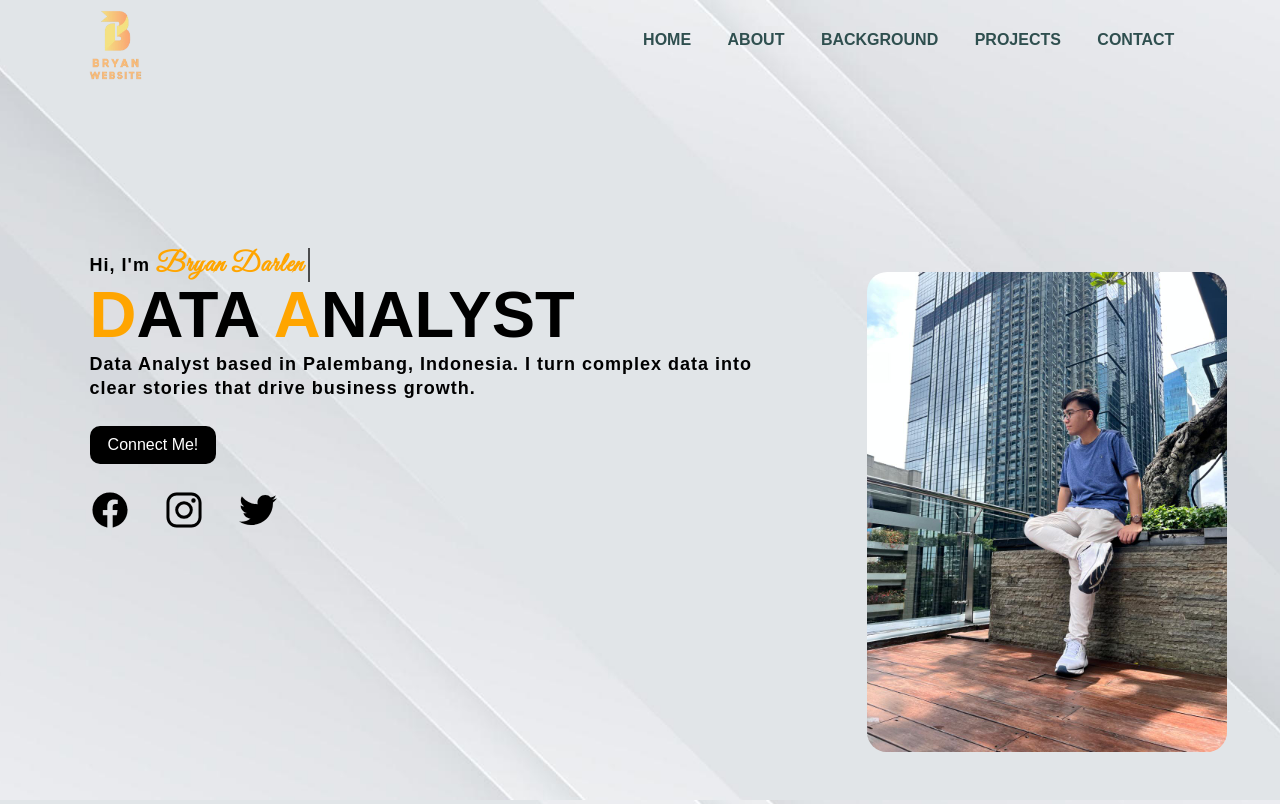
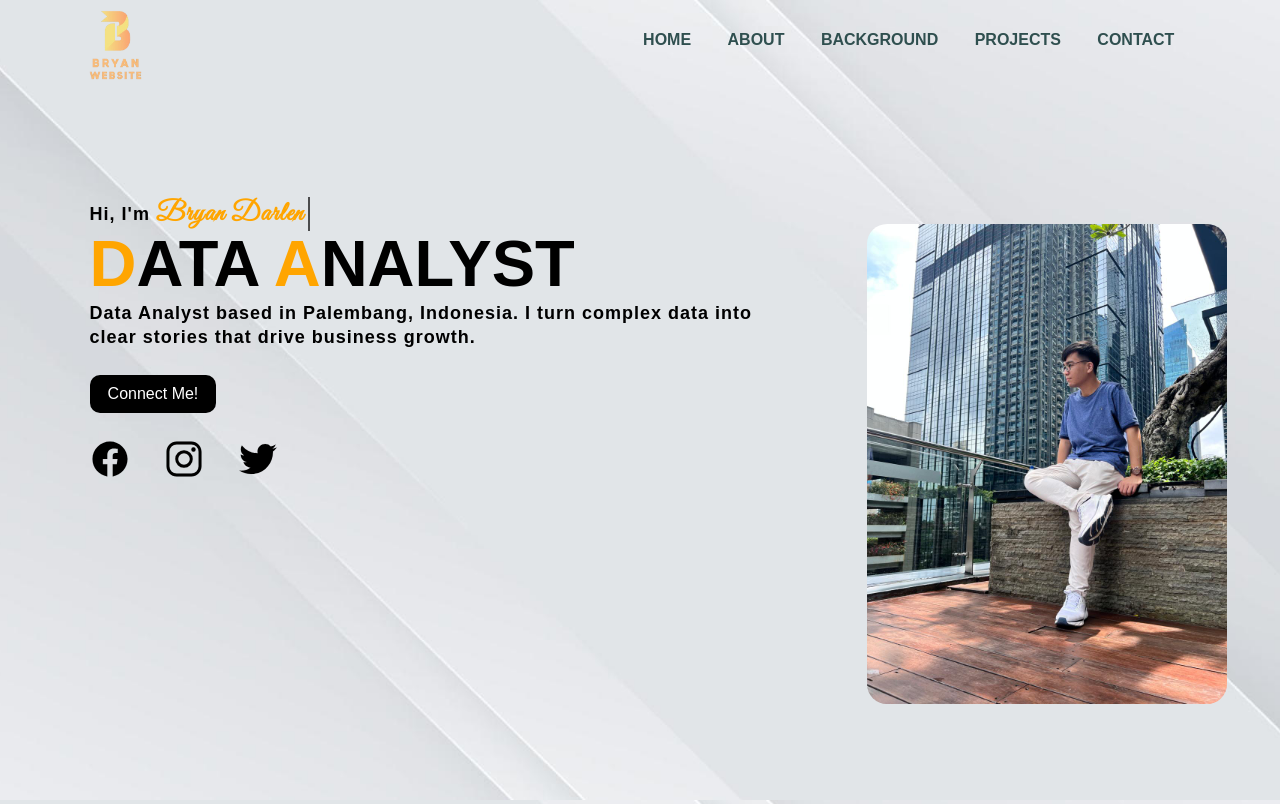
Before and after one commit to BryanDarlen/Portfolio, a plain HTML site: page index.html in a window 1280 px wide. Shown: the top 804 px of the page. Drawn offline with nearby package versions, Linux system fonts and the light colour scheme.

Commit message:
Update style.css

```diff
--- a/style.css
+++ b/style.css
@@ -68,7 +68,7 @@ ul li a:hover{
 
 .info{
     margin-left: 7%;
-    margin-top: 10%;
+    margin-top: 6%;
 }
 
 .info h1{
@@ -114,7 +114,7 @@ ul li a:hover{
     position: absolute;
     height: 100%;
     left: 70%;
-    top: -10%;
+    top: -20%;
     transform: translate(-55%);
     bottom: 0;
 
```
